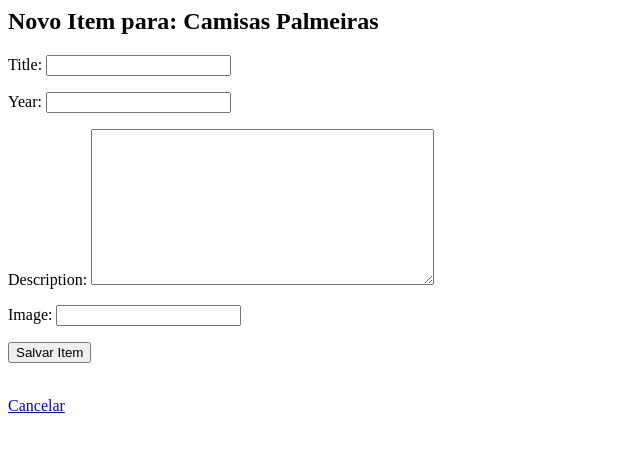
After one commit to leobrda/forCollectors, a Django app: page /collection/1/add-item/ in a window 1280 px wide. The commit adds this page. Shown: the top 452 px of the page, without its empty margins (0-640 px from the left). Run offline with Django 5.2, Linux system fonts and the light colour scheme; a user stored in the database is signed in; data comes from the database, SQL or seed files in the repository; both versions use the stored data as it was after the commit.

Commit message:
Implementa upload de itens com Cloudinary e página de detalhes da coleção

```diff
--- a/albums/forms.py
+++ b/albums/forms.py
@@ -1,8 +1,14 @@
 from django import forms
-from .models import Collection
+from .models import Collection, Item
 
 
 class CollectionForm(forms.ModelForm):
     class Meta:
         model = Collection
         fields = ['name', 'description']
+
+
+class ItemForm(forms.ModelForm):
+    class Meta:
+        model = Item
+        fields = ['title', 'year', 'description', 'image']
--- a/albums/models.py
+++ b/albums/models.py
@@ -1,5 +1,6 @@
 from django.db import models
 from django.contrib.auth.models import User
+from cloudinary.models import CloudinaryField
 
 
 class Collection(models.Model):
@@ -17,7 +18,7 @@
     title = models.CharField(max_length=100)
     year = models.CharField(max_length=4, blank=True, null=True)
     description = models.TextField(blank=True, null=True)
-    image = models.ImageField(upload_to='items/', blank=True, null=True)
+    image = CloudinaryField('image', folder='media/items', blank=True, null=True)
 
     def __str__(self):
         return f"{self.title} - {self.collection.name}"
--- a/albums/templates/albums/album_list.html
+++ b/albums/templates/albums/album_list.html
@@ -16,7 +16,10 @@
     <ul>
         {% for collection in collections %}
             <li>
-                <strong>{{ collection.name }}</strong><br>
+                <a href="{% url 'collection_detail' collection.pk %}">
+                    <strong>{{ collection.name }}</strong>
+                </a>
+                <br>
                 {{ collection.description }}
             </li>
         {% endfor %}
--- /dev/null
+++ b/albums/templates/albums/item_form.html
@@ -0,0 +1,10 @@
+<h2>Novo Item para: {{ collection.name }}</h2>
+
+<form method="post" enctype="multipart/form-data">
+    {% csrf_token %}
+    {{ form.as_p }}
+    <button type="submit">Salvar Item</button>
+</form>
+
+<br>
+<a href="{% url 'collection_detail' collection.pk %}">Cancelar</a>
--- a/albums/urls.py
+++ b/albums/urls.py
@@ -4,4 +4,6 @@
 urlpatterns = [
     path('', views.album_list, name='album_list'),
     path('new/', views.collection_create, name='collection_create'),
+    path('collection/<int:pk>/', views.collection_detail, name='collection_detail'),
+    path('collection/<int:collection_pk>/add-item/', views.item_create, name='item_create'),
 ]
--- a/albums/views.py
+++ b/albums/views.py
@@ -1,7 +1,8 @@
 from django.shortcuts import render, redirect
 from django.contrib.auth.decorators import login_required
+from django.shortcuts import get_object_or_404
 from .models import Collection
-from .forms import CollectionForm
+from .forms import CollectionForm, ItemForm
 
 
 @login_required
@@ -23,3 +24,28 @@
         form = CollectionForm()
 
     return render(request, 'albums/collection_form.html', {'form': form})
+
+
+@login_required
+def collection_detail(request, pk):
+    collection = get_object_or_404(Collection, pk=pk, owner=request.user)
+    items = collection.items.all()
+
+    return render(request, 'albums/collection_detail.html', {'collection': collection, 'items': items})
+
+
+@login_required
+def item_create(request, collection_pk):
+    collection = get_object_or_404(Collection, pk=collection_pk, owner=request.user)
+
+    if request.method == 'POST':
+        form = ItemForm(request.POST, request.FILES)
+        if form.is_valid():
+            item = form.save(commit=False)
+            item.collection = collection
+            item.save()
+            return redirect('collection_detail', pk=collection.pk)
+    else:
+        form = ItemForm()
+
+    return render(request, 'albums/item_form.html', {'form': form, 'collection': collection})
```
Also changed, not shown: albums/templates/albums/collection_detail.html (added, +26 -0 lines), albums/migrations/0004_alter_item_image.py (added), db.sqlite3.
